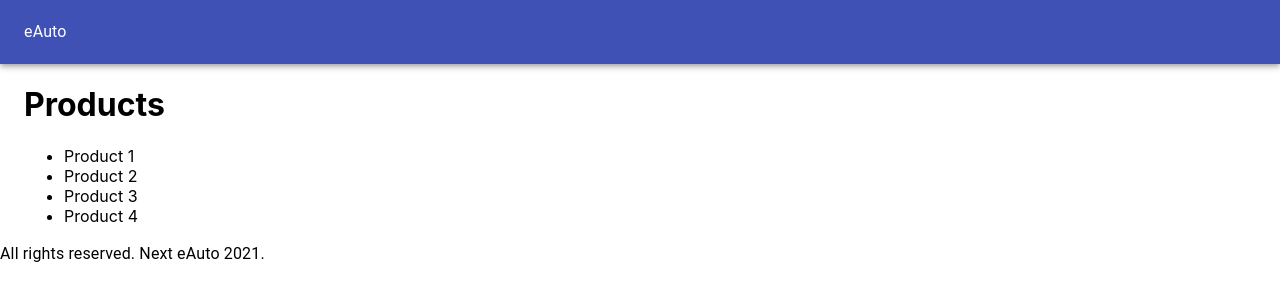
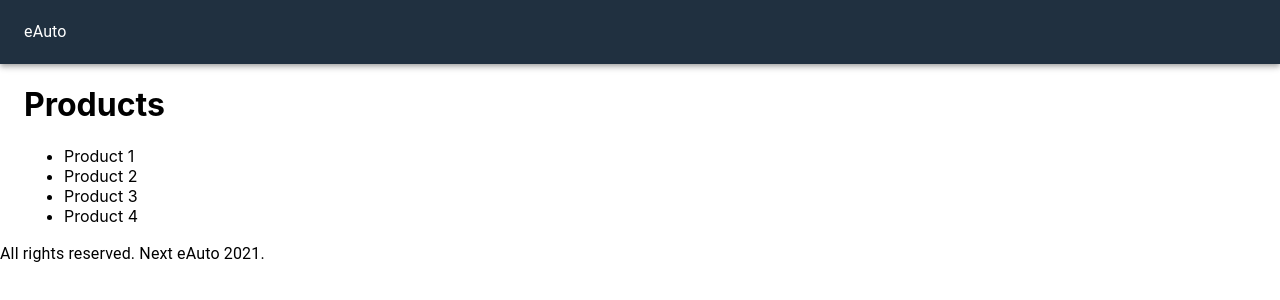
Before and after one commit to pragnesh-aus/next-eauto, a Next.js app: page / in a window 1280 px wide. Shown: the top 300 px of the page. Built offline with nearby package versions, Linux system fonts and the light colour scheme.

Commit message:
Created custom style for project
all custom style contains in utils folder.

```diff
--- a/components/Layout.js
+++ b/components/Layout.js
@@ -1,12 +1,13 @@
 import React from 'react';
 import Head from 'next/head';
 import { AppBar, Container, Toolbar, Typography } from '@material-ui/core';
-
+import useStyles from '../utils/styles';
 export default function Layout({ children }) {
+  const classes = useStyles();
   return (
     <div>
       <Head> Next e-Auto</Head>
-      <AppBar position="static">
+      <AppBar position="static" className={classes.navbar}>
         <Toolbar>
           <Typography>eAuto</Typography>
         </Toolbar>
--- /dev/null
+++ b/utils/styles.js
@@ -0,0 +1,13 @@
+import { makeStyles } from '@material-ui/core';
+
+const useStyles = makeStyles({
+  navbar: {
+    backgroundColor: '#203040',
+    '& a': {
+      color: '#ffffff',
+      marginLeft: 10,
+    },
+  },
+});
+
+export default useStyles;
```
